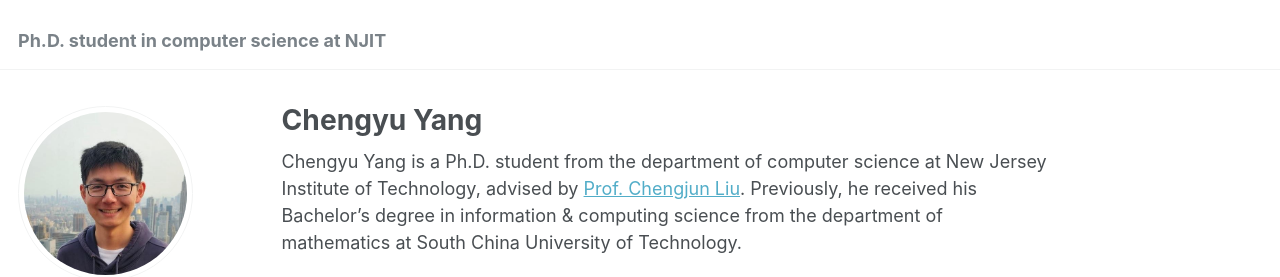
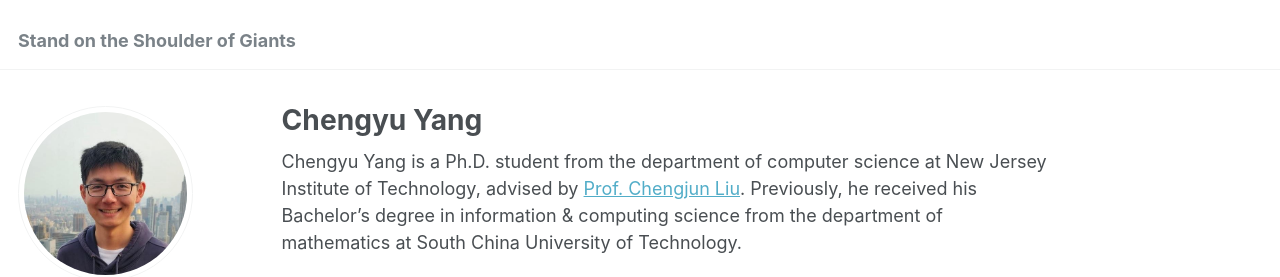
Before and after one commit to chengyuyang-njit/chengyuyang-njit.github.io, a Jekyll site: the page built from _pages/about.md, in a window 1280 px wide. Shown: the top 277 px of the page. Built offline with Jekyll 4.4.1, drawn with Linux system fonts in a browser that asks for light colours; some web fonts are replaced.

Commit message:
Update _config.yml

```diff
--- a/_config.yml
+++ b/_config.yml
@@ -8,7 +8,7 @@
 
 # Basic Site Settings
 locale                   : "en-US"
-title                    : "Ph.D. student in computer science at NJIT"
+title                    : "Stand on the Shoulder of Giants"
 title_separator          : "-"
 name                     : &name "Chengyu Yang"
 description              : &description "personal description"
```
